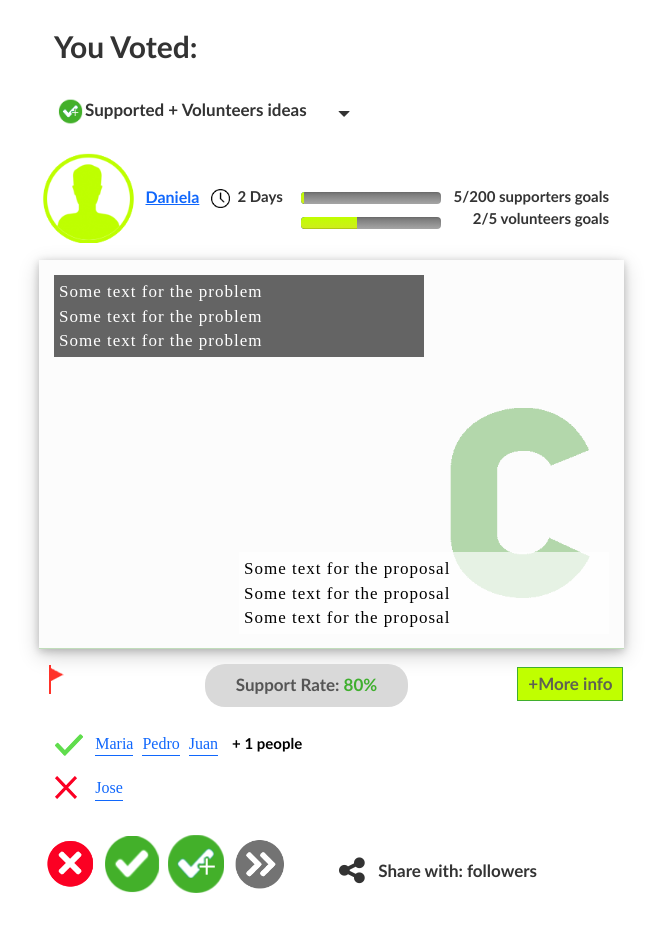
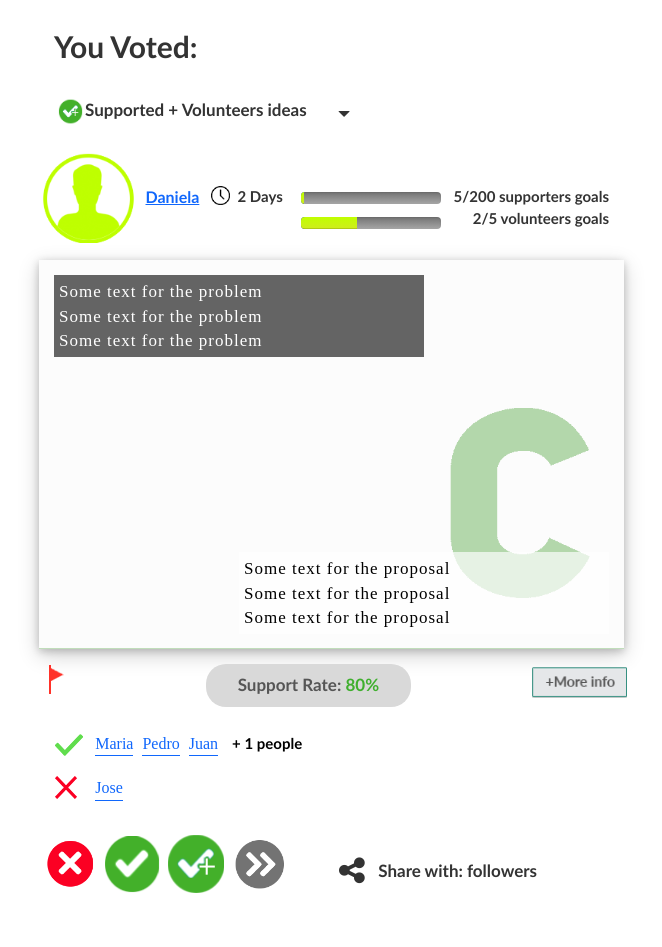
Before and after one commit to jlopezvi/Consensus, a Flask app: page /home in a window 1280 px wide. Shown: the part 38-985 px from the top of the page, without its empty margins (16-678 px from the left). Run offline with Flask 2, Linux system fonts and the light colour scheme; some libraries are stand-ins or nearby versions; some web fonts are replaced.

Commit message:
Changed icons in Home template

```diff
--- a/static/css/main_style.css
+++ b/static/css/main_style.css
@@ -132,7 +132,7 @@ body {
 	border: none;
 	background-color: transparent;
 }
-.newsfeed--button:focus {
+.newsfeed--button:focus, .home--button:focus {
 	outline: none;
 }
 body.modal-open {
@@ -464,7 +464,13 @@ body.modal-open {
 }
 .home--button {
     padding: 4px 10px;
-    margin-left: -20px;
+    margin-left: -10px;
+    background-image: url("/static/images/more-info.png");
+	background-size: contain;
+	background-repeat: no-repeat;
+	width: 95px;
+	border: none;
+	background-color: transparent;
 }
 .home--progress{
     margin-bottom: 13px;
--- a/templates/home.html
+++ b/templates/home.html
@@ -32,7 +32,7 @@
 				<a href="#">{{ person_h.name }}</a>
 			</div>
 			<div class="col-sm-2 newsfeed--duration">
-				<p><img style="width: 19px;" src="{{ url_for('static',filename='images/clock-icon.png') }}">&nbsp;
+				<p><img style="width: 19px;position: relative;top: -3px;" src="{{ url_for('static',filename='images/clock-icon.png') }}">&nbsp;
 				{{ person_h.duration }}</p>
 			</div>
 			<div class="col-sm-3 home--charge">
@@ -64,7 +64,7 @@
 			</div>
 		</div>
 		<div class="row newsfeed--footer">
-			<div class="col-sm-12" style="padding-right: 5px; padding-left: 0px;">
+			<div class="col-sm-12" style="padding-right: 0px; padding-left: 0px;">
 				<div class="col-sm-1 redflag--img">
 					<img src="{{ url_for('static',filename='images/redflag.png') }}">
 				</div>
@@ -75,7 +75,7 @@
 					</div>
 				</div>
 				<div class="col-sm-2 neewsfeed--moreinfo" style="float:right;">
-					<input type="button" name="more-info" class="home--button" value="+More info">
+					<input type="button" name="more-info" class="home--button">
 				</div>
 			</div>
 		</div>
```
Also changed, not shown: 1 other file.
